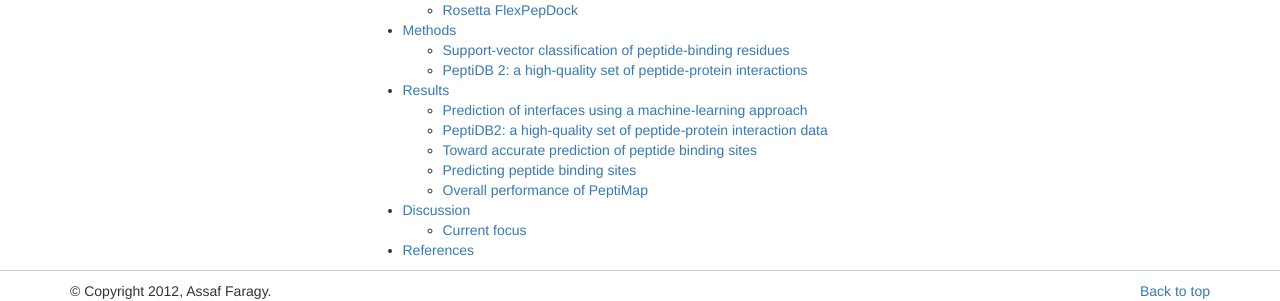
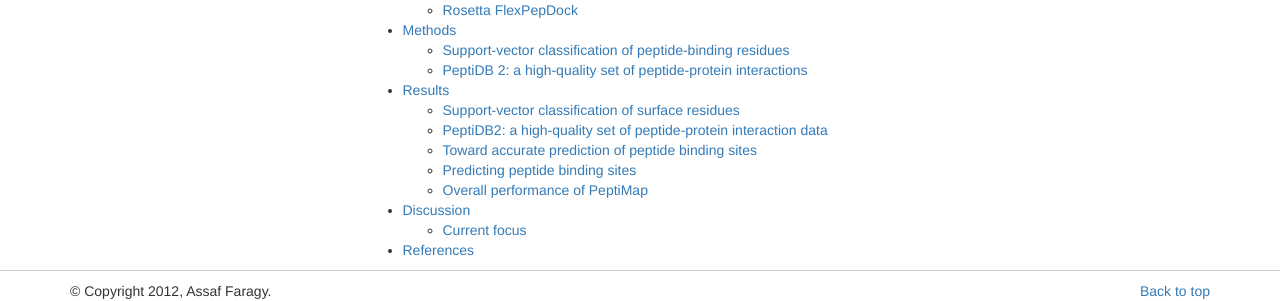
Before and after one commit to assaff/msc-thesis, a Sphinx documentation site: the page built from source/index.rst, in a window 1280 px wide. Shown: the part 240-541 px from the top of the page. Built offline with Sphinx 7.4.7, drawn with Linux system fonts in a browser that asks for light colours; formulas are drawn with MathJax 3.

Commit message:
changed title for svm part in results

```diff
--- a/source/results.rst
+++ b/source/results.rst
@@ -4,7 +4,7 @@ Results
 
 .. note:: add outline paragraph (what do results include).
 
-Prediction of interfaces using a machine-learning approach
+Support-vector classification of surface residues
 --------------------------------------------------------------
 
 In Methods, we described multiple protocols which can be
```
